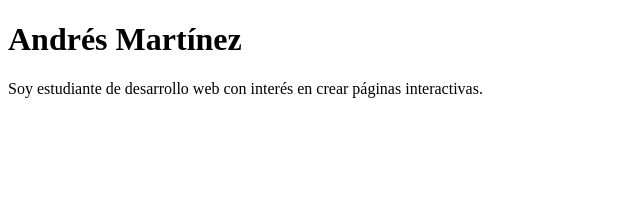
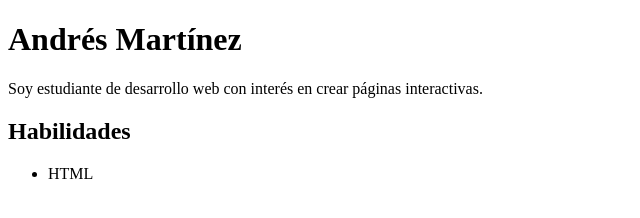
Before and after one commit to AndresMartinez2006/portafolio-personal, a plain HTML site: page index.html in a window 1280 px wide. Shown: the whole page, without its empty margins (0-640 px from the left). Drawn offline with Linux system fonts and the light colour scheme.

Commit message:
Agregada sección de habilidades con HTML

```diff
--- a/index.html
+++ b/index.html
@@ -6,12 +6,16 @@
   <title>Portafolio Personal</title>
 </head>
 <body>
-
   <header>
     <h1>Andrés Martínez</h1>
     <p>Soy estudiante de desarrollo web con interés en crear páginas interactivas.</p>
   </header>
+
+  <section>
+    <h2>Habilidades</h2>
+    <ul>
+      <li>HTML</li>
+    </ul>
+  </section>
 </body>
-
-
 </html>
```
